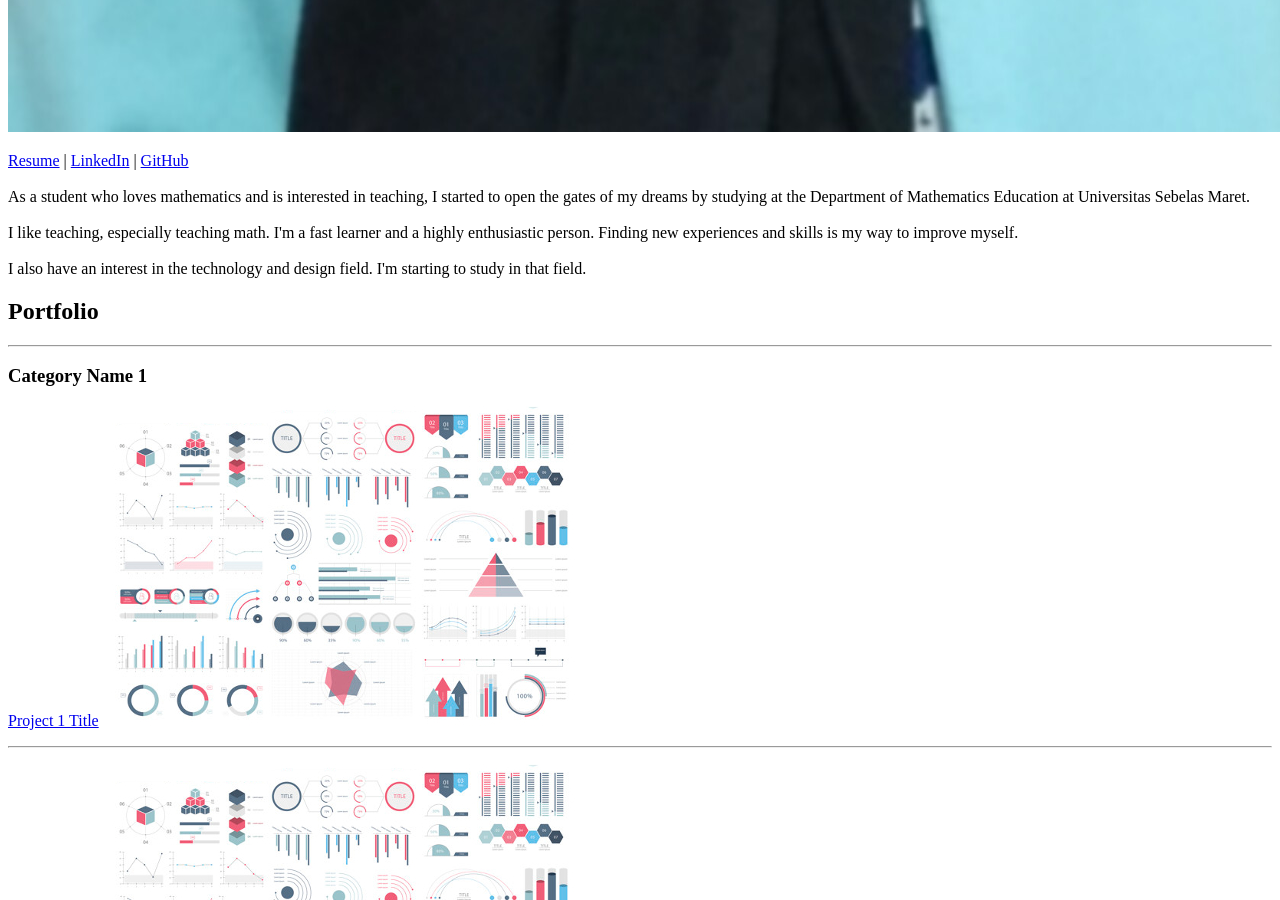
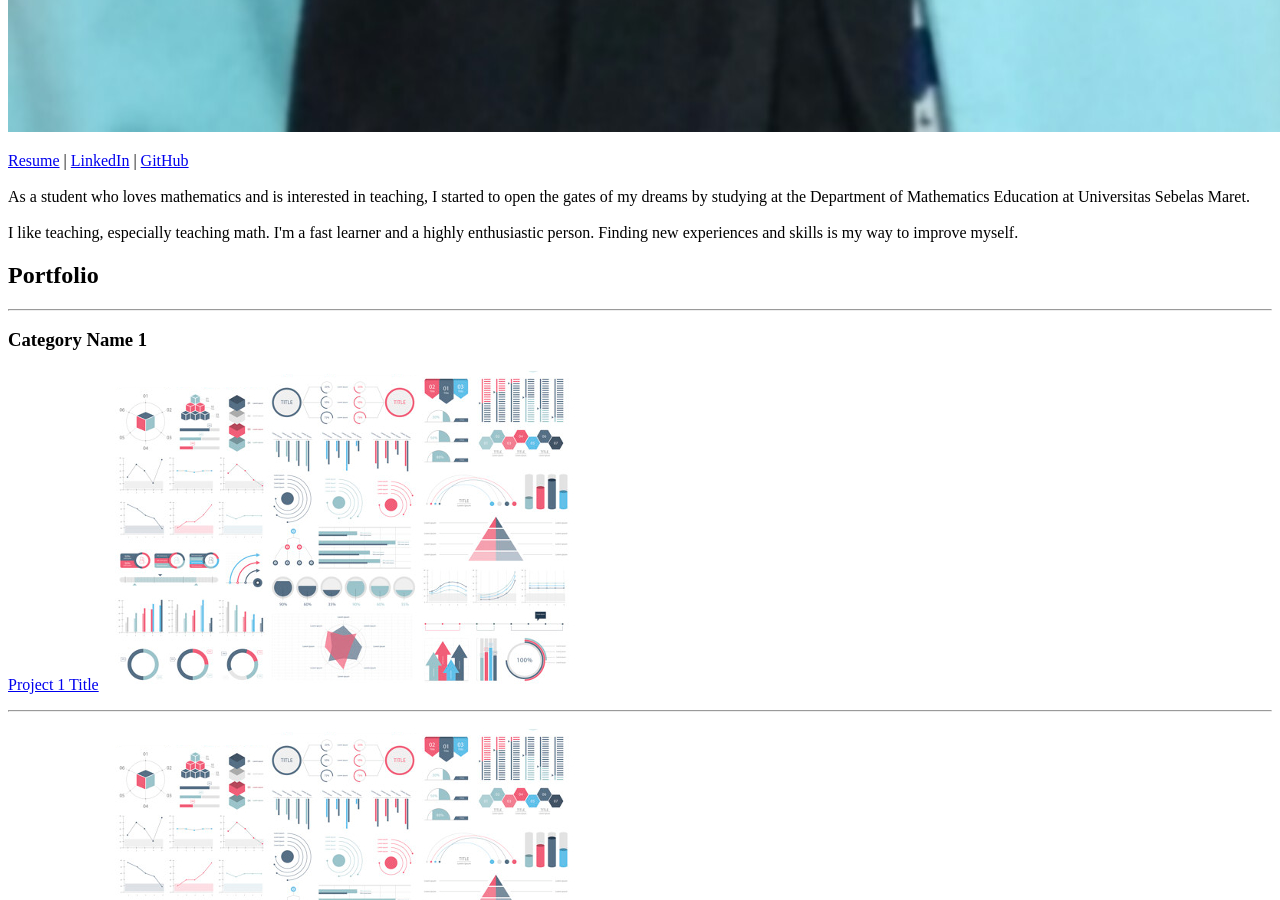
Before and after one commit to yuvita13/yuvita13.github.io, a Jekyll site: the page built from index.md, in a window 1280 px wide and 900 px high, scrolled down 2186 px. Built offline with Jekyll 4.4.1, drawn with Linux system fonts in a browser that asks for light colours; our own code applies the rules of GitHub Pages for plain Markdown files; a script that is not in the unit is left out.

Commit message:
Update _config.yml

```diff
--- a/_config.yml
+++ b/_config.yml
@@ -1,15 +1,17 @@
 title: Yuvita Andriani Kusumadewi
 logo: "/images/K1320085.jpg?raw=true"
 description: >
+  <span class="center">
   <a href="CV [Yuvita Andriani Kusumadewi].pdf?raw=true">Resume</a> |
   <a href="https://www.linkedin.com/in/yuvita-andriani-kusumadewi-b037341a7/">LinkedIn</a> |
   <a href="https://github.com/yuvita13">GitHub</a>
+  </span>
   <br><br>
+  <span class="justify">
   As a student who loves mathematics and is interested in teaching, I started to open the gates of my dreams by studying at the Department of Mathematics Education at Universitas Sebelas Maret.
   <br><br>
   I like teaching, especially teaching math. I'm a fast learner and a highly enthusiastic person. Finding new experiences and skills is my way to improve myself.
-  <br><br>
-  I also have an interest in the technology and design field. I'm starting to study in that field.
+  </span>
 
 theme: jekyll-theme-minimal
 google_analytics: UA-000000-0 # your Google Analytics tracking ID here
```
